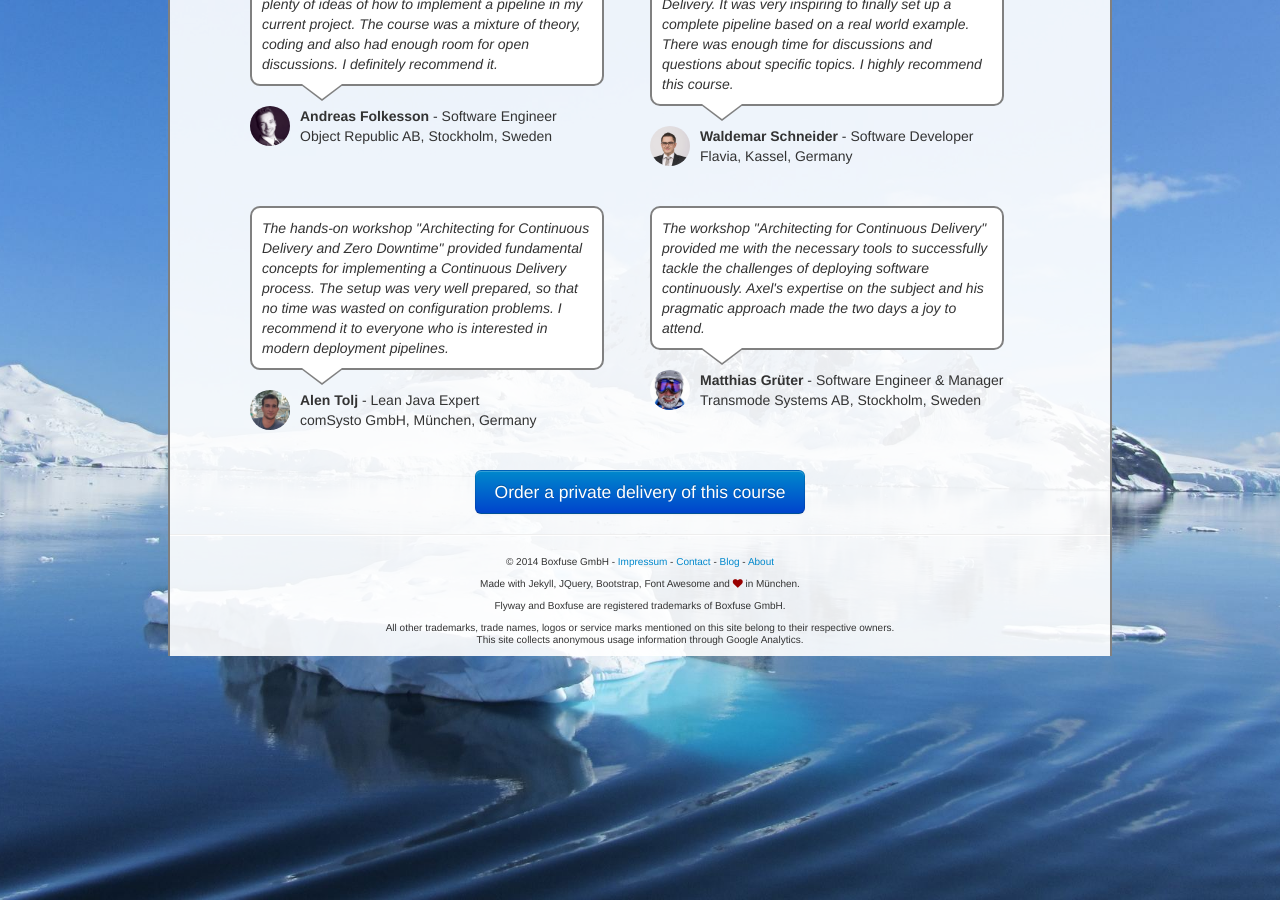
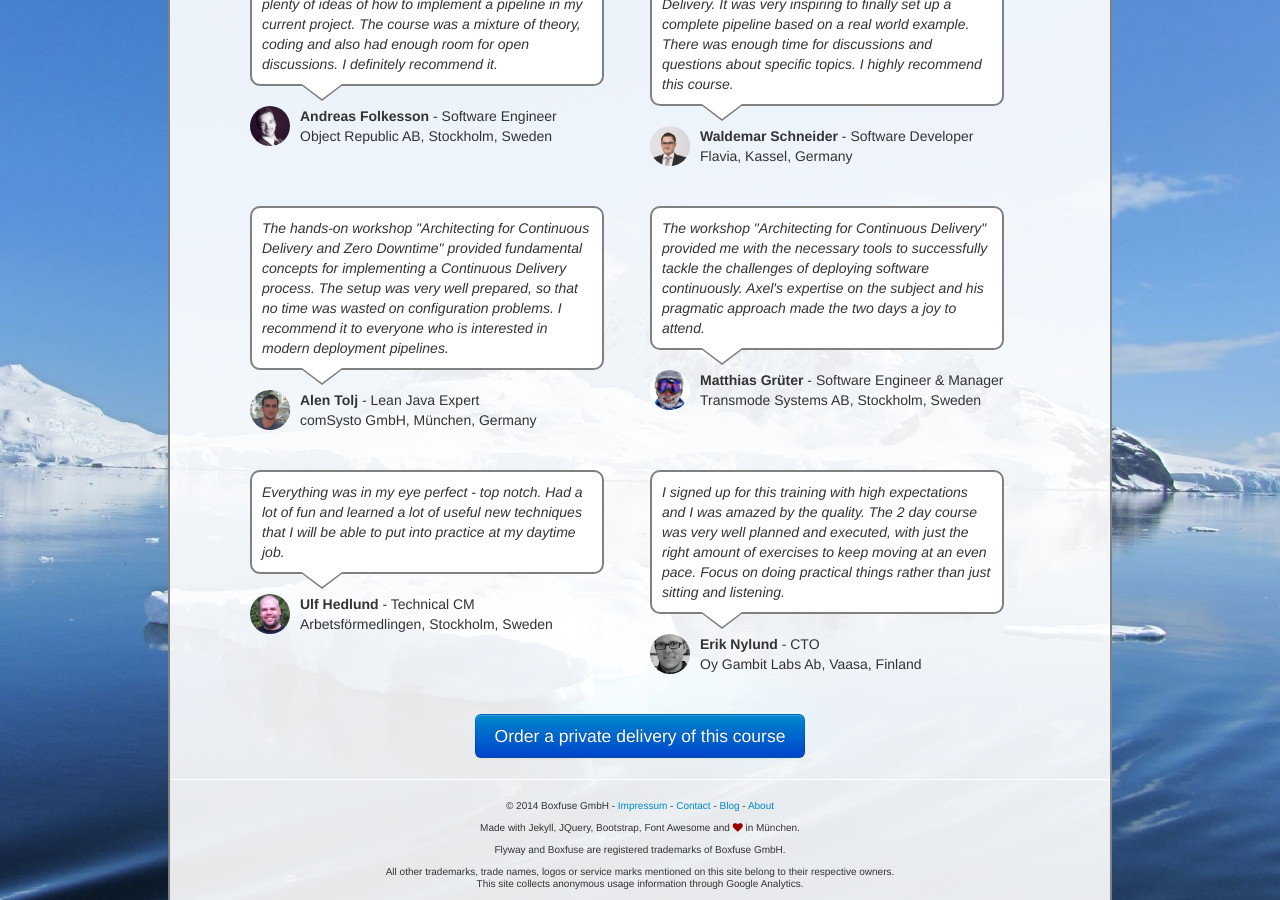
Before and after one commit to axelfontaine/axelfontaine.com, a Jekyll site: the page built from training/continuousdelivery.html, in a window 1280 px wide and 900 px high, scrolled down 2125 px. Built offline with Jekyll 4.4.1, drawn with Linux system fonts in a browser that asks for light colours.

Commit message:
Added testimonials

```diff
--- a/training/continuousdelivery.html
+++ b/training/continuousdelivery.html
@@ -244,6 +244,47 @@ category: Training
     </div>
 </div>
 <div class="row">
+    <div class="span1"></div>
+    <div class="span5">
+        <div class="quote">
+            <div class="bubble">
+                Everything was in my eye perfect - top notch. Had a lot of fun and
+                learned a lot of useful new techniques that I will be able to put into
+                practice at my daytime job.
+            </div>
+            <div class="attribution">
+                <div>
+                    <img src="/assets/faces/ulfhedlund.jpg" class="img-circle">
+                </div>
+                <div>
+                    <strong>Ulf Hedlund</strong> -
+                    Technical CM<br/>Arbetsförmedlingen, Stockholm, Sweden
+                </div>
+            </div>
+        </div>
+    </div>
+    <div class="span5">
+        <div class="quote">
+            <div class="bubble">
+                I signed up for this training with high expectations and I was amazed
+                by the quality. The 2 day course was very well planned and executed,
+                with just the right amount of exercises to keep moving at an even
+                pace. Focus on doing practical things rather than just sitting and
+                listening.
+            </div>
+            <div class="attribution">
+                <div>
+                    <img src="/assets/faces/eriknylund.jpg" class="img-circle">
+                </div>
+                <div>
+                    <strong>Erik Nylund</strong> -
+                    CTO<br/>Oy Gambit Labs Ab, Vaasa, Finland
+                </div>
+            </div>
+        </div>
+    </div>
+</div>
+<div class="row">
     <div class="span12">
 
         <div class="call-to-action">
```
Also changed, not shown: assets/faces/eriknylund.jpg (added), assets/faces/ulfhedlund.jpg (added).
